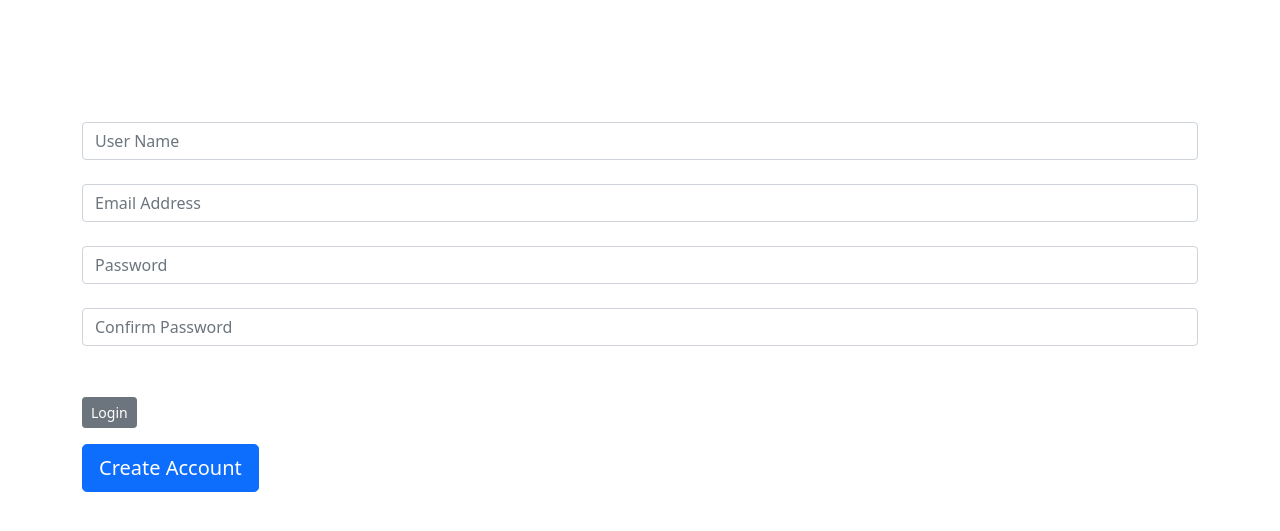
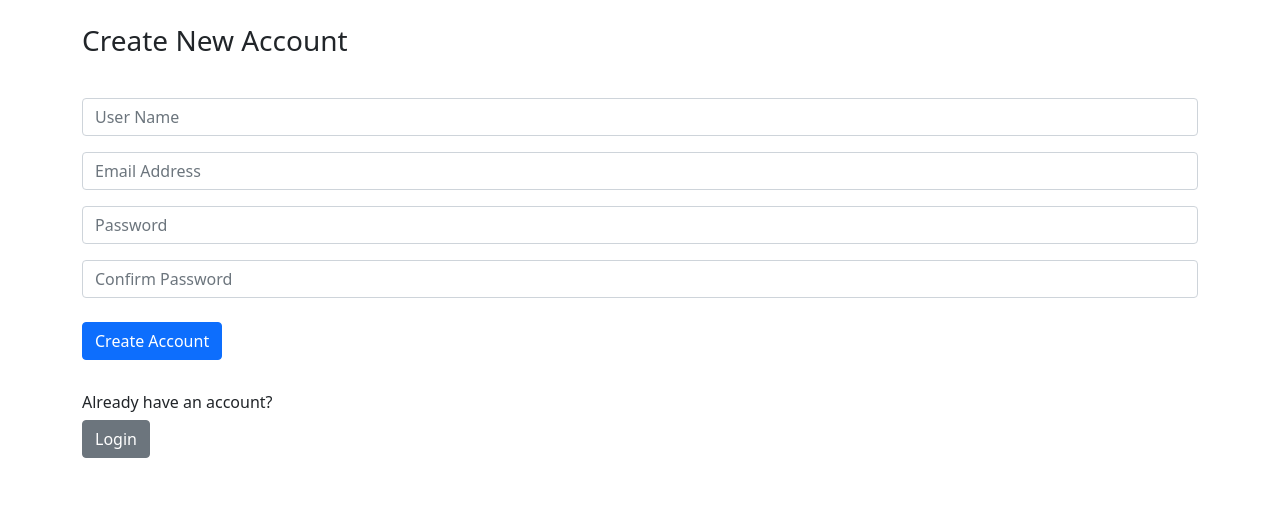
Before and after one commit to NanoProd/StackOverflowMock, a Flask app: page /signup in a window 1280 px wide. Shown: the part 56-587 px from the top of the page. Run offline with Flask 2, Linux system fonts and the light colour scheme.

Commit message:
[#27] Refactored template.

```diff
--- a/services/web/project/templates/signup.html
+++ b/services/web/project/templates/signup.html
@@ -3,32 +3,29 @@
 {%block title%}Sign-up{%endblock%}
 
 {%block content%}
-<form method="POST" class="form-register" style="color:white">
+<form method="POST" class="form-register text-white">
   {{ form.hidden_tag() }}
-  <h1 class="h3 mb-3 font-weight-normal">
-    Please Create your Account
+  <h1 class="h3 mb-3 font-weight-normal text-dark">
+    Create New Account
   </h1>
   <br>
-  {{ form.username.label() }}
   {{ form.username(class="form-control", placeholder="User Name") }}
 
-  {{ form.email.label() }}
-  {{ form.email(class="form-control", placeholder="Email Address") }}
+  {{ form.email(class="form-control mt-3", placeholder="Email Address") }}
 
-  {{ form.password1.label() }}
-  {{ form.password1(class="form-control", placeholder="Password") }}
+  {{ form.password1(class="form-control mt-3", placeholder="Password") }}
 
-  {{ form.password2.label() }}
-  {{ form.password2(class="form-control", placeholder="Confirm Password") }}
+  {{ form.password2(class="form-control mt-3", placeholder="Confirm Password") }}
 
   <br>
 
-  <div class="checkbox mb-3">
+  {{ form.submit(class="btn btn-md btn-block btn-primary") }}
+
+  <hr>
+  <div class="checkbox mb-3 text-dark">
     <h6>Already have an account?</h6>
-    <a class="btn btn-sm btn-secondary" href="{{ url_for('auth.login') }}">Login</a>
+    <a class="btn btn-md btn-secondary" href="{{ url_for('auth.login') }}">Login</a>
   </div>
-
-  {{ form.submit(class="btn btn-lg btn-block btn-primary") }}
 
 </form>
 {%endblock%}
```
